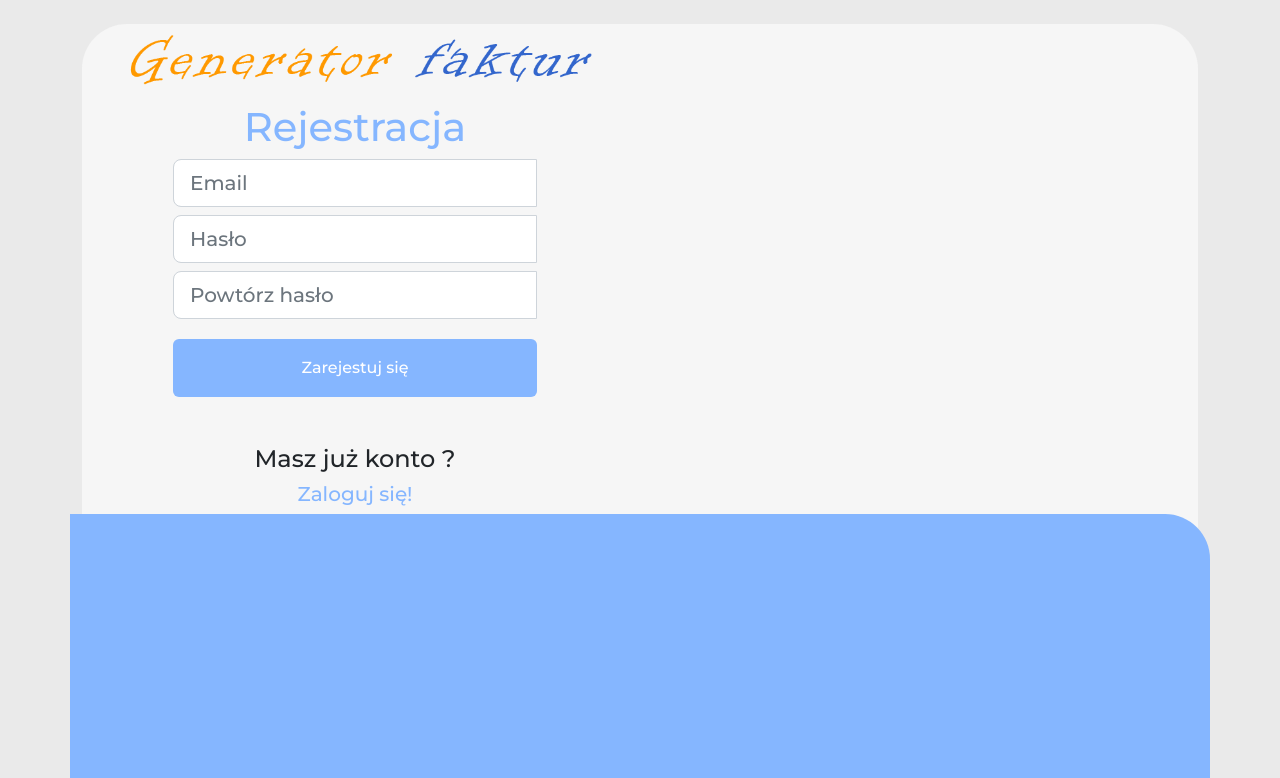
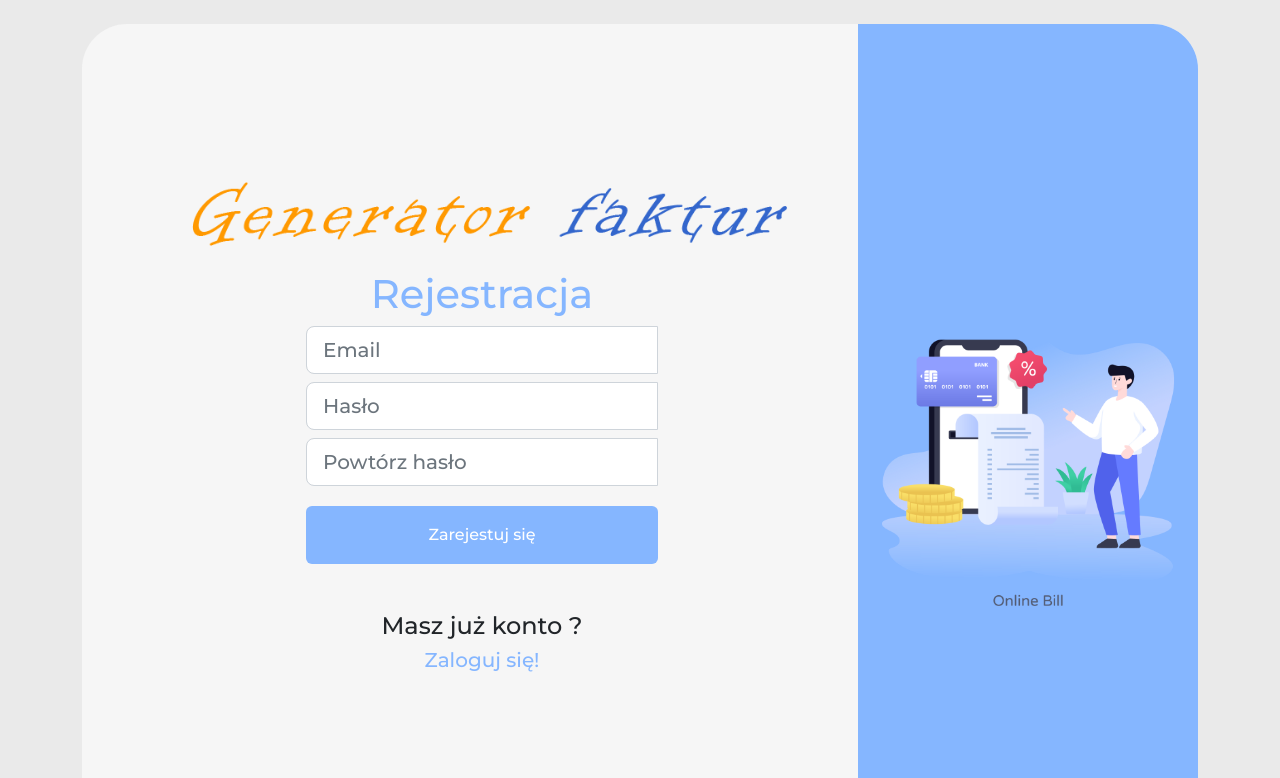
Before and after one commit to Seba2471/InvoiceGeneratorWebsite, a React (Create React App) app: page /register in a window 1280 px wide. Shown: the top 778 px of the page. Built offline with nearby package versions, Linux system fonts and the light colour scheme.

Commit message:
Fix register view

```diff
--- a/src/components/Layout/Menu/Menu.tsx
+++ b/src/components/Layout/Menu/Menu.tsx
@@ -6,25 +6,25 @@ import { homeIcon, invoiceIcon, contractorsIcon, settingsIcon } from './Icons';
 export default function Menu() {
   return (
     <div
-      className={`d-none d-md-flex row mt-3 ps-3 pe-3 ${styles.main} align-items-center`}
+      className={`d-none d-lg-flex row mt-3 ps-1 pe-1 ${styles.main} align-items-center`}
     >
-      <div className='col-3 col-lg-3'>
-        <MenuLink color='#9747FF' label='Strona główna' to='/'>
+      <div className="col-3 col-lg-3">
+        <MenuLink color="#9747FF" label="Strona główna" to="/">
           {homeIcon}
         </MenuLink>
       </div>
-      <div className='col-4 col-lg-3'>
-        <MenuLink color='#85B6FF' label='Moje faktury' to='/my-invoices'>
+      <div className="col-4 col-lg-3">
+        <MenuLink color="#85B6FF" label="Moje faktury" to="/my-invoices">
           {invoiceIcon}
         </MenuLink>
       </div>
-      <div className='col-4 col-lg-3'>
-        <MenuLink color='#4ECB71' label='Kontrahenci' to='/nowa-faktura1'>
+      <div className="col-4 col-lg-3">
+        <MenuLink color="#4ECB71" label="Kontrahenci" to="/nowa-faktura1">
           {contractorsIcon}
         </MenuLink>
       </div>
-      <div className='d-none d-lg-block col-4 col-lg-3'>
-        <MenuLink color='#EE9C22' label='Ustawienia' to='/nowa-faktura2'>
+      <div className="d-none d-lg-block col-4 col-lg-3">
+        <MenuLink color="#EE9C22" label="Ustawienia" to="/nowa-faktura2">
           {settingsIcon}
         </MenuLink>
       </div>
--- a/src/pages/Register/Register.tsx
+++ b/src/pages/Register/Register.tsx
@@ -30,11 +30,14 @@ export default function Register() {
   };
 
   return (
-    <div className='row' style={{ minHeight: '100vh' }}>
-      <div className='col-6 align-self-center'>
-        <img className={`img-fluid`} src={logo} alt='logo' />
+    <div
+      className="row ps-3 pe-3 ps-md-5 pe-md-0 mb-5"
+      style={{ minHeight: '100vh' }}
+    >
+      <div className="col-12 col-md-8 align-self-center">
+        <img className={`img-fluid`} src={logo} alt="logo" />
 
-        <div className='col-8 offset-2'>
+        <div className="col-12 col-lg-8 offset-lg-2 col-xl-6 offset-xl-3">
           <RegisterForm
             onRegister={(
               email: string,
@@ -42,8 +45,8 @@ export default function Register() {
               confirmPassword: string,
             ) => register(email, password, confirmPassword)}
           />
-          <div className='mt-5'>
-            <h4 className='text-center'> Masz już konto ? </h4>
+          <div className="mt-5">
+            <h4 className="text-center"> Masz już konto ? </h4>
             <h5
               onClick={() => navigate('/login')}
               className={`text-center`}
@@ -54,7 +57,9 @@ export default function Register() {
           </div>
         </div>
       </div>
-      <RightBar />
+      <div className="d-none d-md-flex col-md-4">
+        <RightBar className="rounded-right" />
+      </div>
     </div>
   );
 }
```
